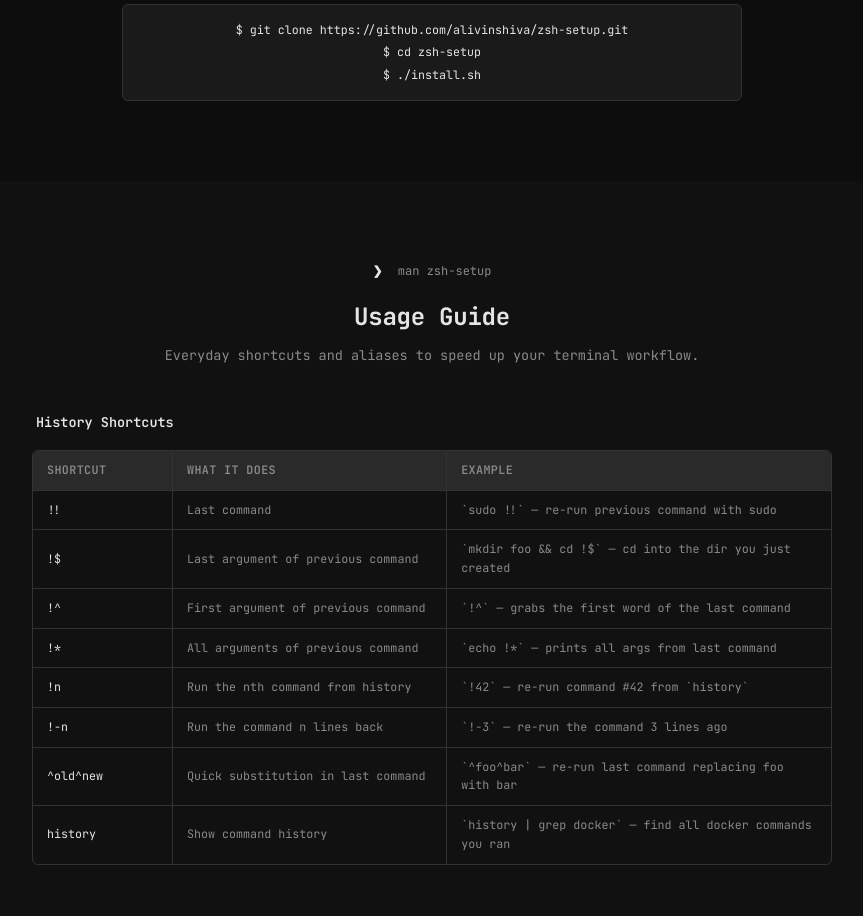
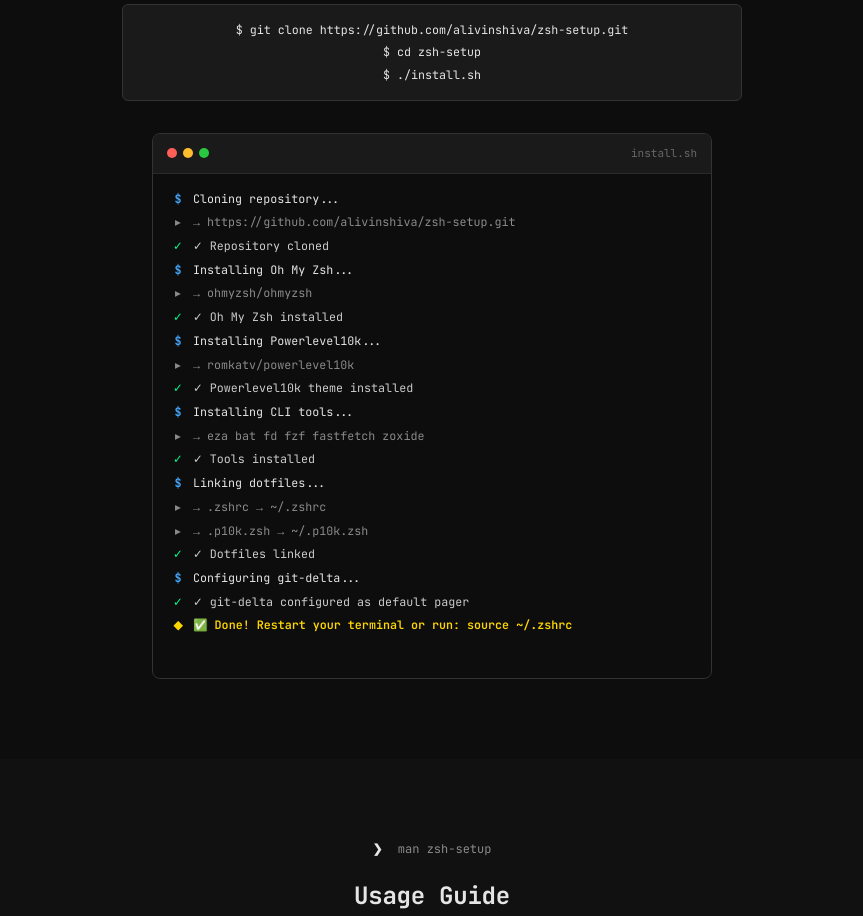
Before and after one commit to alivinshiva/zsh-setup, a React (Vite) app in the folder ui/: page / in a window 1280 px wide. Shown: the part 2540-3456 px from the top of the page, without its empty margins (208-1071 px from the left). Built offline with nearby package versions, Linux system fonts and the light colour scheme.

Commit message:
Add animated TUI terminal demo showing dummy install script execution

```diff
--- a/ui/src/App.css
+++ b/ui/src/App.css
@@ -297,6 +297,105 @@
 }
 .testimonial-author span {
   color: var(--text-muted);
+}
+
+/* ── Terminal Demo ────────────────────────────────────────────── */
+.terminal-demo {
+  max-width: 560px;
+  margin: 32px auto 0;
+  border: 1px solid var(--border);
+  border-radius: 8px;
+  overflow: hidden;
+  background: #0d0d0d;
+  text-align: left;
+  font-size: 0.78rem;
+}
+
+.terminal-demo-bar {
+  display: flex;
+  align-items: center;
+  gap: 6px;
+  padding: 10px 14px;
+  background: #1a1a1a;
+  border-bottom: 1px solid #2a2a2a;
+}
+
+.terminal-demo-dot {
+  width: 10px;
+  height: 10px;
+  border-radius: 50%;
+  flex-shrink: 0;
+}
+
+.terminal-demo-title {
+  margin-left: auto;
+  font-size: 11px;
+  color: #666;
+  font-family: 'JetBrains Mono', monospace;
+}
+
+.terminal-demo-body {
+  padding: 16px 18px;
+  display: flex;
+  flex-direction: column;
+  gap: 5px;
+  min-height: 300px;
+  transition: opacity 0.25s;
+}
+
+.terminal-demo-body.fade-out {
+  opacity: 0;
+}
+
+.terminal-demo-line {
+  display: flex;
+  align-items: flex-start;
+  gap: 8px;
+  line-height: 1.6;
+  animation: terminal-fade-in 0.2s ease-out;
+}
+
+@keyframes terminal-fade-in {
+  from { opacity: 0; transform: translateY(4px); }
+  to { opacity: 1; transform: translateY(0); }
+}
+
+.terminal-demo-prefix {
+  flex-shrink: 0;
+  width: 14px;
+  text-align: center;
+}
+
+.prompt-sign { color: #44aaff; font-weight: 600; }
+.info-sign   { color: #8a8a8a; }
+.ok-sign     { color: #00ff88; }
+.done-sign   { color: #ffd700; }
+
+.line-cmd  { color: #e5e5e5; }
+.line-info { color: #8a8a8a; }
+.line-ok   { color: #ccc; }
+.line-done { color: #ffd700; font-weight: 600; }
+
+.terminal-cursor {
+  display: inline-block;
+  width: 8px;
+  height: 15px;
+  background: #44aaff;
+  animation: blink 1s step-end infinite;
+  margin-top: 7px;
+}
+
+@keyframes blink {
+  0%, 100% { opacity: 1; }
+  50% { opacity: 0; }
+}
+
+[data-theme="light"] .terminal-demo {
+  border-color: #333;
+}
+[data-theme="light"] .terminal-demo-bar {
+  background: #1a1a1a;
+  border-bottom-color: #333;
 }
 
 /* ── Installation ─────────────────────────────────────────────── */
--- a/ui/src/App.jsx
+++ b/ui/src/App.jsx
@@ -1,4 +1,4 @@
-import { useState, useEffect } from 'react'
+import { useState, useEffect, useRef } from 'react'
 import './App.css'
 
 const chars = ['$', '_', '>', '~', '#', '%', '&', '|', '/', '\\', '=', '@', '!', '?', '*']
@@ -87,6 +87,74 @@
   { quote: 'Switched from macOS to Linux and my terminal felt identical. Cross-platform support is a lifesaver.', author: 'Priya K.', role: 'Full-Stack Developer' },
   { quote: 'The eza + bat + fzf combination is incredible. I use ff (fzf preview) dozens of times a day now.', author: 'Jordan T.', role: 'DevOps Engineer' },
 ]
+
+const installLog = [
+  { text: 'Cloning repository...', type: 'cmd' },
+  { text: '→ https://github.com/alivinshiva/zsh-setup.git', type: 'info' },
+  { text: '✓ Repository cloned', type: 'ok' },
+  { text: 'Installing Oh My Zsh...', type: 'cmd' },
+  { text: '→ ohmyzsh/ohmyzsh', type: 'info' },
+  { text: '✓ Oh My Zsh installed', type: 'ok' },
+  { text: 'Installing Powerlevel10k...', type: 'cmd' },
+  { text: '→ romkatv/powerlevel10k', type: 'info' },
+  { text: '✓ Powerlevel10k theme installed', type: 'ok' },
+  { text: 'Installing CLI tools...', type: 'cmd' },
+  { text: '→ eza bat fd fzf fastfetch zoxide', type: 'info' },
+  { text: '✓ Tools installed', type: 'ok' },
+  { text: 'Linking dotfiles...', type: 'cmd' },
+  { text: '→ .zshrc → ~/.zshrc', type: 'info' },
+  { text: '→ .p10k.zsh → ~/.p10k.zsh', type: 'info' },
+  { text: '✓ Dotfiles linked', type: 'ok' },
+  { text: 'Configuring git-delta...', type: 'cmd' },
+  { text: '✓ git-delta configured as default pager', type: 'ok' },
+  { text: '✅ Done! Restart your terminal or run: source ~/.zshrc', type: 'done' },
+]
+
+function TerminalDemo() {
+  const [visible, setVisible] = useState(0)
+  const [restarting, setRestarting] = useState(false)
+
+  useEffect(() => {
+    if (visible < installLog.length) {
+      const delay = installLog[visible].type === 'info' ? 200 : 400
+      const t = setTimeout(() => setVisible(v => v + 1), delay)
+      return () => clearTimeout(t)
+    } else {
+      const t = setTimeout(() => {
+        setRestarting(true)
+        setTimeout(() => { setVisible(0); setRestarting(false) }, 300)
+      }, 3000)
+      return () => clearTimeout(t)
+    }
+  }, [visible])
+
+  return (
+    <div className="terminal-demo">
+      <div className="terminal-demo-bar">
+        <span className="terminal-demo-dot" style={{ background: '#ff5f57' }} />
+        <span className="terminal-demo-dot" style={{ background: '#ffbd2e' }} />
+        <span className="terminal-demo-dot" style={{ background: '#28c840' }} />
+        <span className="terminal-demo-title">install.sh</span>
+      </div>
+      <div className={`terminal-demo-body ${restarting ? 'fade-out' : ''}`}>
+        {installLog.slice(0, visible).map((line, i) => (
+          <div key={i} className={`terminal-demo-line line-${line.type}`}>
+            <span className="terminal-demo-prefix">
+              {line.type === 'cmd' && <span className="prompt-sign">$</span>}
+              {line.type === 'info' && <span className="info-sign">▸</span>}
+              {line.type === 'ok' && <span className="ok-sign">✓</span>}
+              {line.type === 'done' && <span className="done-sign">◆</span>}
+            </span>
+            <span>{line.text}</span>
+          </div>
+        ))}
+        {visible <= installLog.length && (
+          <span className="terminal-cursor" />
+        )}
+      </div>
+    </div>
+  )
+}
 
 function App() {
   const [theme, setTheme] = useState(() => {
@@ -212,6 +280,7 @@
             <p>▸ Or clone &amp; run:</p>
             <pre className="install-code alt"><code>$ git clone https://github.com/alivinshiva/zsh-setup.git<br/>$ cd zsh-setup<br/>$ ./install.sh</code></pre>
           </div>
+          <TerminalDemo />
         </section>
 
         <section id="usage" className="section section-alt">
```
